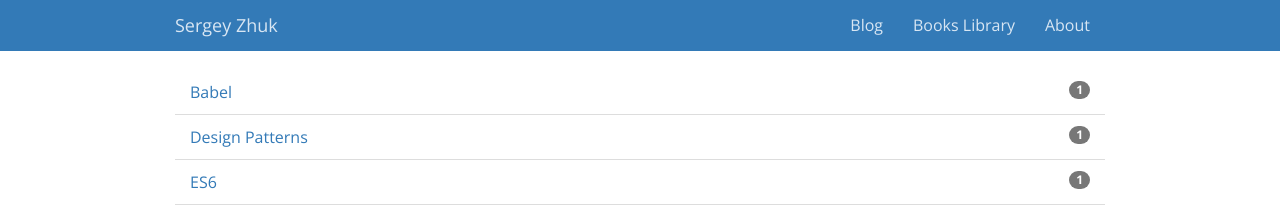
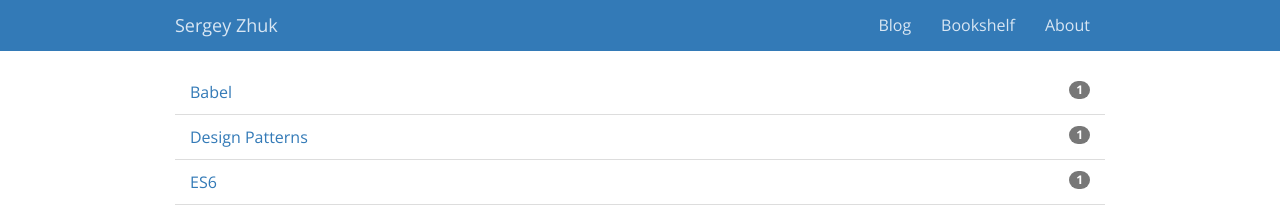
Before and after one commit to seregazhuk/seregazhuk.github.io_old, a Jekyll site: the page built from tags.md, in a window 1280 px wide. Shown: the top 208 px of the page. Built offline with Jekyll 4.4.1, drawn with Linux system fonts in a browser that asks for light colours; nearby versions of some CDN libraries.

Commit message:
books library renamed to bookshelf

```diff
--- a/_data/menu.yml
+++ b/_data/menu.yml
@@ -1,6 +1,6 @@
 - title: Blog
   url: /blog
-- title: Books Library
+- title: Bookshelf
   url: /books
 - title: About
   url: /about
```
